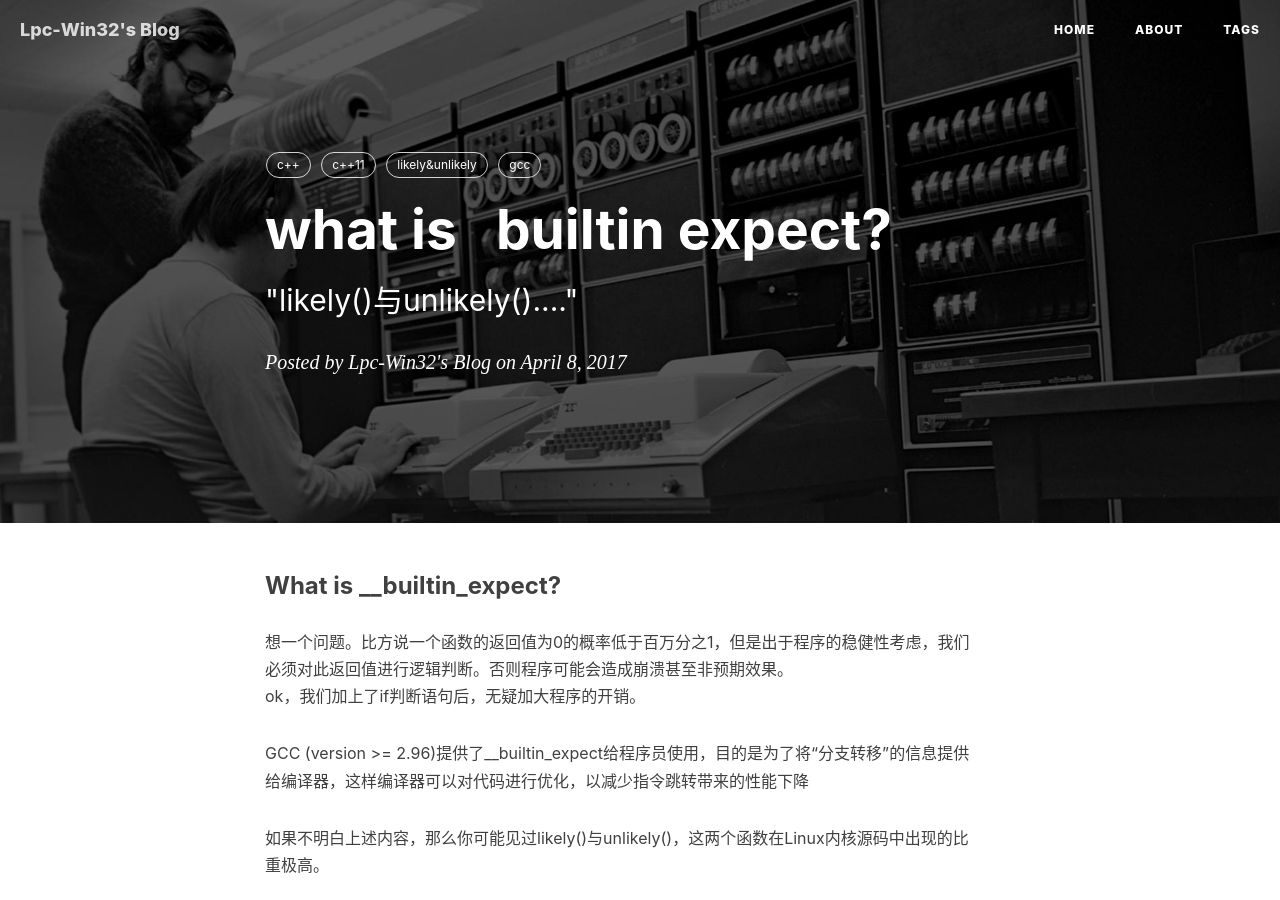
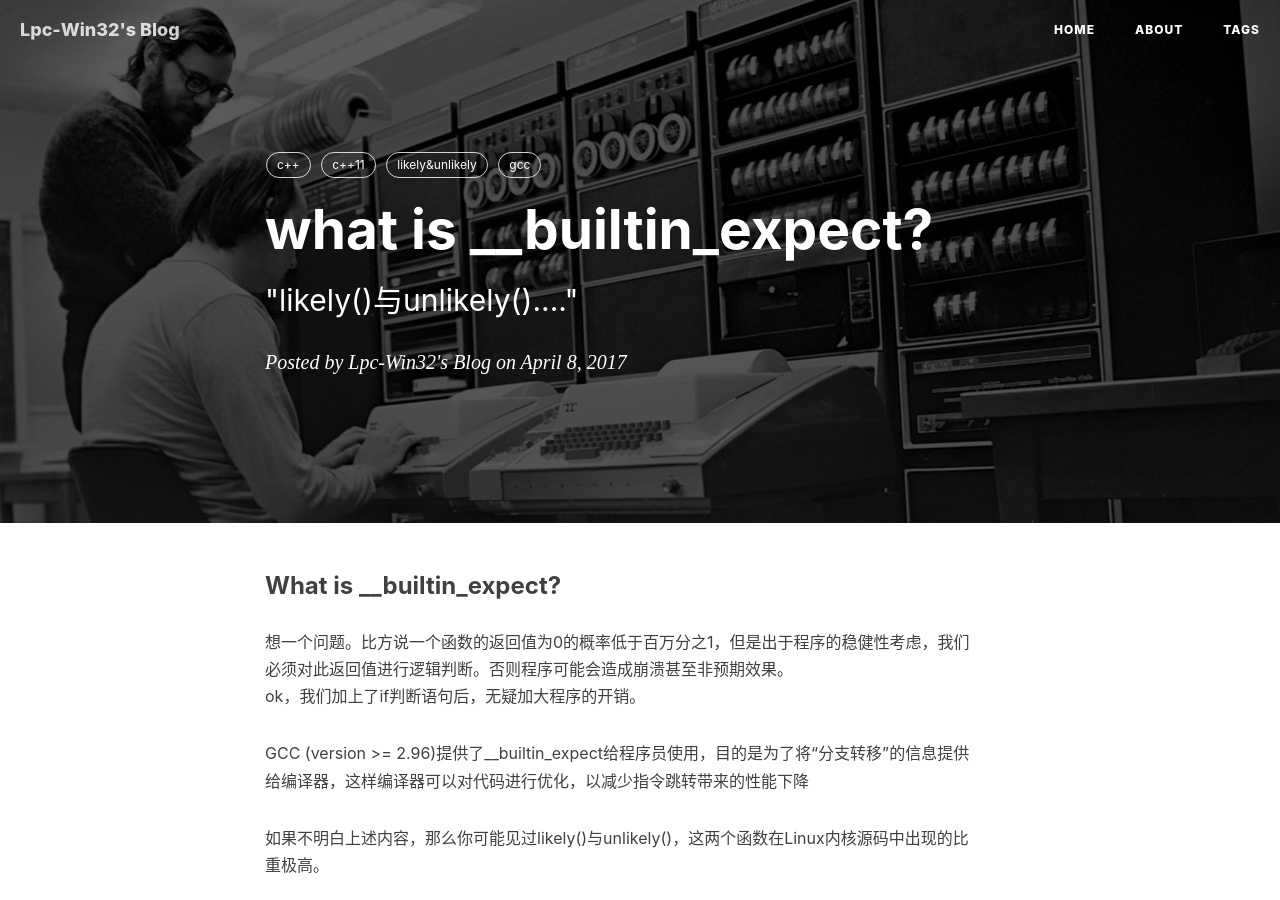
Before and after one commit to Lpc-win32/lpc-win32.github.io, a Jekyll site: the page built from _posts/2017-04-08-cpp11-builtin_expect.markdown, in a window 1280 px wide and 900 px high. Built offline with Jekyll 4.4.1, drawn with Linux system fonts in a browser that asks for light colours; nearby versions of some CDN libraries; comment, search, counter and statistics services are not loaded.

```diff
--- a/_posts/2017-04-08-cpp11-builtin_expect.markdown
+++ b/_posts/2017-04-08-cpp11-builtin_expect.markdown
@@ -1,6 +1,6 @@
 ---
 layout:     post
-title:      "what is \_\_builtin\_expect?"
+title:      "what is __builtin_expect?"
 subtitle:   " \"likely()与unlikely()....\""
 date:       2017-04-08 00:25
 header-img: "img/post-bg-unix-linux.jpg"
```
